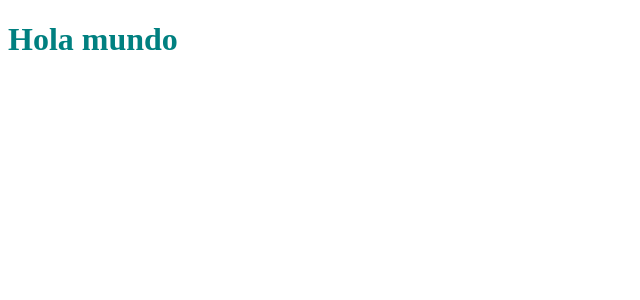
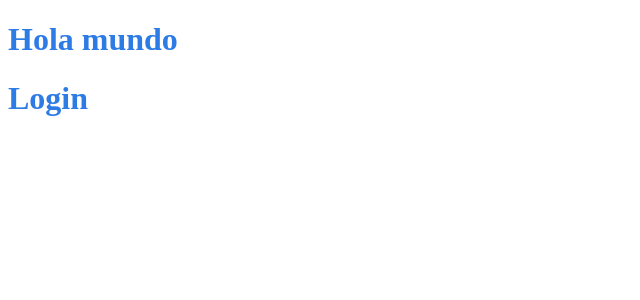
Before and after one commit to irvincnt/cnt, a React app: page /login in a window 1280 px wide. Shown: the top 300 px of the page, without its empty margins (0-640 px from the left). Built offline with nearby package versions, Linux system fonts and the light colour scheme.

Commit message:
folder src base, router base

```diff
--- a/App.js
+++ b/App.js
@@ -1,6 +1,13 @@
 import React from 'react'
+import { AppRouter } from './src/router/AppRouter'
+import './src/styles/base.scss'
 
 export default function App () {
   console.log('ENV =>>' + process.env.API)
-  return <h1>Hola mundo</h1>
+  return (
+    <div className='app'>
+      <h1>Hola mundo</h1>
+      <AppRouter />
+    </div>
+  )
 }
--- a/index.js
+++ b/index.js
@@ -1,6 +1,5 @@
 import React from 'react'
 import { render } from 'react-dom'
 import App from './App'
-import './style.scss'
 
 render(<App />, document.getElementById('root'))
--- a/package.json
+++ b/package.json
@@ -6,13 +6,14 @@
   "scripts": {
     "build": "webpack --config config/webpack.prod.js",
     "start": "webpack serve --config config/webpack.dev.js",
-    "test": "standard --fix"
+    "test": "standard --verbose | snazzy"
   },
   "author": "irvincnt",
   "license": "ISC",
   "dependencies": {
     "react": "^17.0.2",
-    "react-dom": "^17.0.2"
+    "react-dom": "^17.0.2",
+    "react-router-dom": "^5.2.0"
   },
   "devDependencies": {
     "@babel/core": "^7.14.3",
--- /dev/null
+++ b/src/pages/Login.js
@@ -0,0 +1,9 @@
+import React from 'react'
+
+export default function Login () {
+  return (
+    <div>
+      <h1>Login</h1>
+    </div>
+  )
+}
--- /dev/null
+++ b/src/router/AppRouter.js
@@ -0,0 +1,13 @@
+import React from 'react'
+import { BrowserRouter as Router, Switch, Route } from 'react-router-dom'
+import Login from '../pages/Login'
+
+export const AppRouter = () => {
+  return (
+    <Router>
+      <Switch>
+        <Route exact path='/login' component={Login} />
+      </Switch>
+    </Router>
+  )
+}
--- /dev/null
+++ b/src/styles/base.scss
@@ -0,0 +1,15 @@
+
+//colors
+$gray: #edf2f9;
+$white: #ffffff;
+$blue1: #2d7be5;
+$blue2: #98bef1;
+$black: #5e6978;
+
+// grisnegritas #5e6e82
+// textogris #5e6978
+// testonegro #414c5b
+
+h1{
+    color: $blue1
+}
--- a/style.scss
+++ /dev/null
@@ -1,3 +0,0 @@
-h1{
-    color: teal
-}
```
Also changed, not shown: 1 other file (tests, documents, lock files or other folders).
